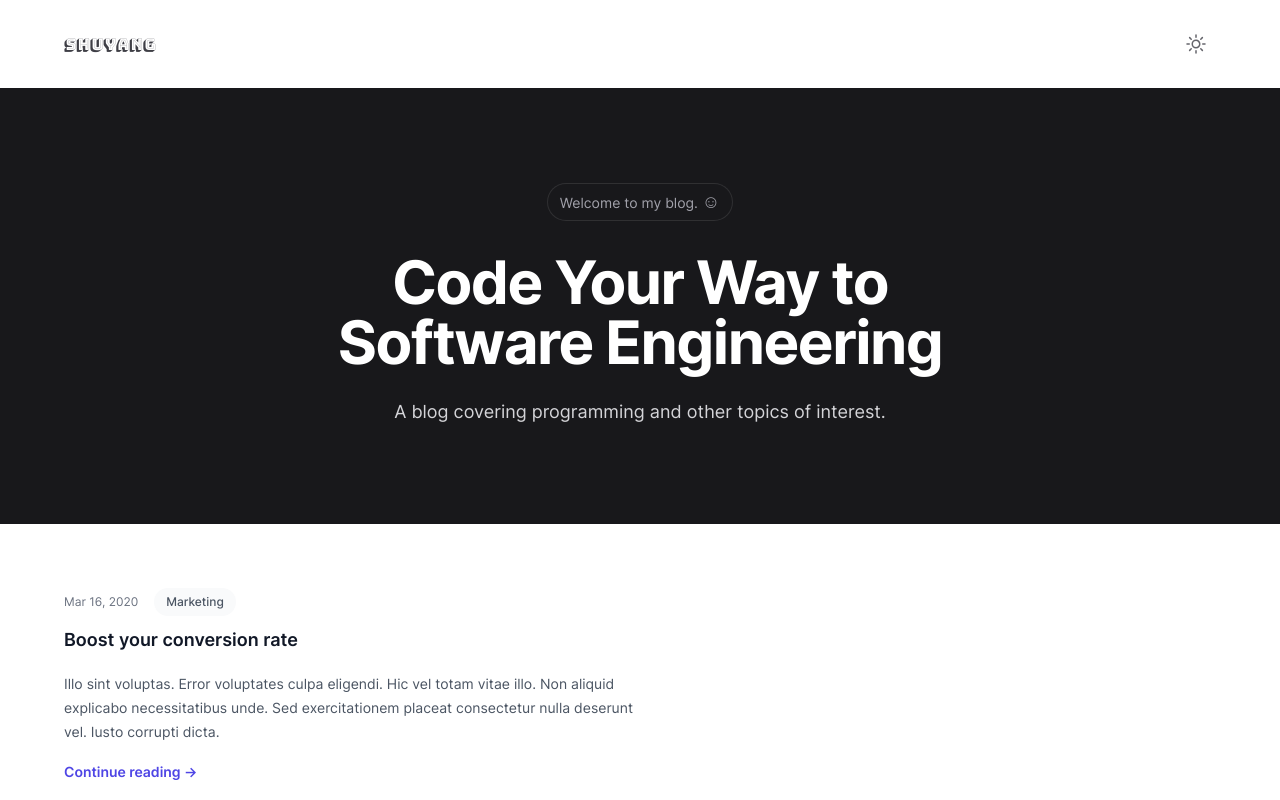
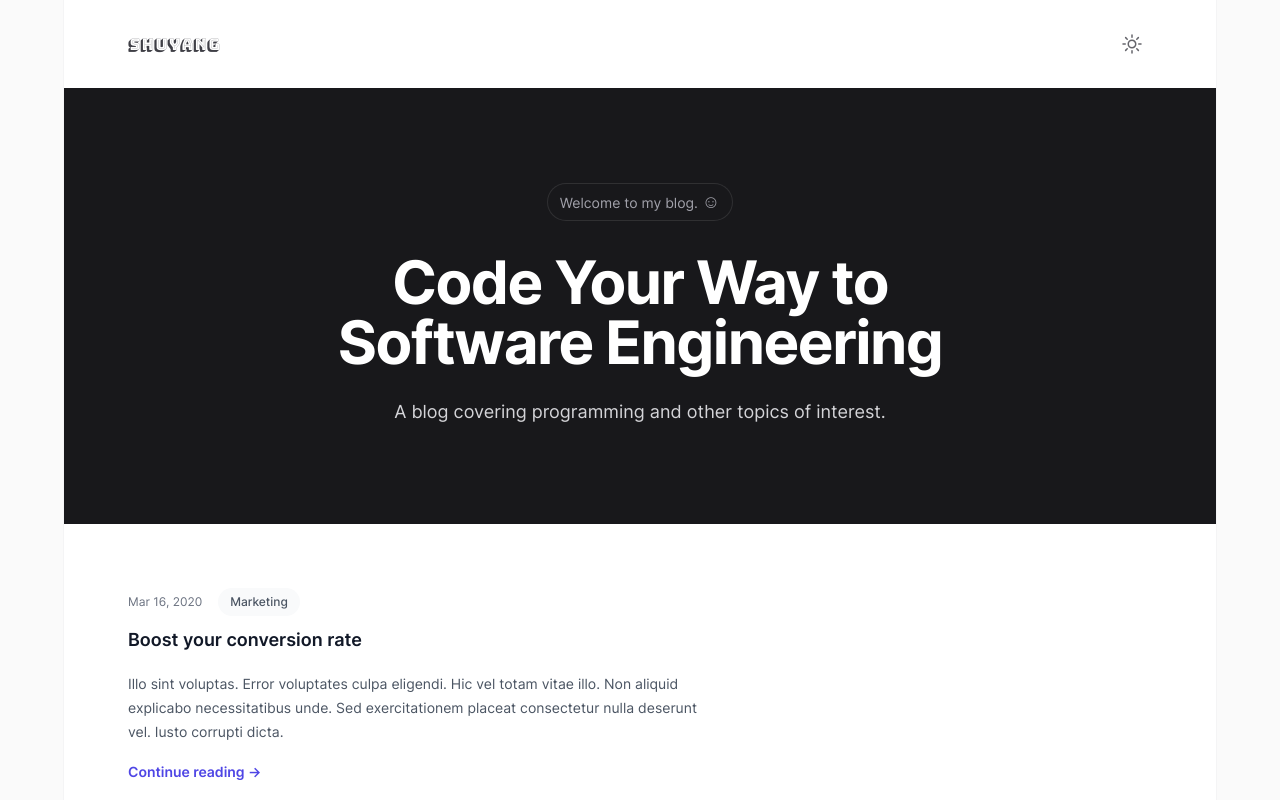
Before and after one commit to shuyang0129/woe-blog, a Next.js app: page / in a window 1280 px wide. Shown: the top 800 px of the page. Built offline with nearby package versions, Linux system fonts and the light colour scheme.

Commit message:
feat: handle wide screen

```diff
--- a/src/components/Container.tsx
+++ b/src/components/Container.tsx
@@ -9,7 +9,7 @@ interface Props {
 const OuterContainer = forwardRef<HTMLDivElement, Props & HTMLAttributes<HTMLDivElement>>(
   function OuterContainer({ className, children, ...props }, ref) {
     return (
-      <div ref={ref} className={clsx('px-8', className)} {...props}>
+      <div ref={ref} className={clsx('sm:px-8', className)} {...props}>
         <div className="mx-auto max-w-7xl lg:px-8">{children}</div>
       </div>
     )
@@ -19,7 +19,7 @@ const OuterContainer = forwardRef<HTMLDivElement, Props & HTMLAttributes<HTMLDiv
 const InnerContainer = forwardRef<HTMLDivElement, Props & HTMLAttributes<HTMLDivElement>>(
   function InnerContainer({ className, children, ...props }, ref) {
     return (
-      <div ref={ref} className={clsx('relative px-4 px-8 lg:px-12', className)} {...props}>
+      <div ref={ref} className={clsx('relative px-4 sm:px-8 lg:px-12', className)} {...props}>
         <div className="mx-auto max-w-2xl lg:max-w-5xl">{children}</div>
       </div>
     )
--- a/src/components/Footer.tsx
+++ b/src/components/Footer.tsx
@@ -13,7 +13,7 @@ function Footer() {
         <h2 id="footer-heading" className="sr-only">
           Footer
         </h2>
-        <Container.Outer className={clsx('pb-8', 'pt-16', 'sm:pt-24', 'lg:pt-32')}>
+        <Container className={clsx('pb-8', 'pt-16', 'sm:pt-24', 'lg:pt-32')}>
           <Divider />
           <NewsLetter className={clsx()} />
           <Divider />
@@ -31,7 +31,7 @@ function Footer() {
               &copy; 2023 Shuyang Chou. All rights reserved.
             </p>
           </div>
-        </Container.Outer>
+        </Container>
       </footer>
     </Fragment>
   )
--- a/src/components/Header.tsx
+++ b/src/components/Header.tsx
@@ -1,29 +1,22 @@
-import Container from '@/components/Container';
-import DarkModeToggler from '@/components/DarkModeToggler';
-import clsx from 'clsx';
-import localFont from 'next/font/local';
-import React, { memo } from 'react';
+import Container from '@/components/Container'
+import DarkModeToggler from '@/components/DarkModeToggler'
+import clsx from 'clsx'
+import localFont from 'next/font/local'
+import React, { memo } from 'react'
 
 const logo = localFont({ src: '../pages/fonts/Bungee_Shade/BungeeShade-Regular.ttf' })
 
 function Header() {
   return (
     <header>
-      <Container.Outer
-        className={clsx(
-          'bg-white',
-          'dark:bg-zinc-700',
-          'p-6',
-          'lg:px-8',
-          'transition',
-          'duration-200'
-        )}
+      <Container
+        className={clsx('dark:bg-zinc-700', 'p-6', 'lg:px-8', 'transition', 'duration-200')}
       >
         <div className={clsx('flex-1', 'flex', 'items-center', 'justify-between', 'max-w-7xl')}>
           <h2 className={clsx(logo.className, 'text-zinc-700', 'dark:text-zinc-100')}>ShuYang</h2>
           <DarkModeToggler />
         </div>
-      </Container.Outer>
+      </Container>
     </header>
   )
 }
--- a/src/components/Layout.tsx
+++ /dev/null
@@ -1,20 +0,0 @@
-import Footer from '@/components/Footer'
-import Header from '@/components/Header'
-import clsx from 'clsx'
-import React, {  memo, ReactNode } from 'react'
-
-interface Props {
-  children?: ReactNode
-}
-
-function Layout({ children }: Props) {
-  return (
-    <div className={clsx('flex', 'flex-col', 'h-screen')}>
-      <Header />
-      <main className={clsx('flex-1')}>{children}</main>
-      <Footer />
-    </div>
-  )
-}
-
-export default memo(Layout)
--- a/src/pages/_app.tsx
+++ b/src/pages/_app.tsx
@@ -1,7 +1,8 @@
-// import '@/styles/reset.css'
 import '@/styles/globals.css'
 
-import Layout from '@/components/Layout'
+import Footer from '@/components/Footer'
+import Header from '@/components/Header'
+import clsx from 'clsx'
 import localFont from 'next/font/local'
 import { Fragment } from 'react'
 
@@ -66,9 +67,18 @@ export default function App({ Component, pageProps }: AppProps) {
           font-family: ${inter.style.fontFamily};
         }
       `}</style>
-      <Layout>
-        <Component {...pageProps} />
-      </Layout>
+      <div className="fixed inset-0 flex justify-center sm:px-8">
+        <div className="flex w-full max-w-7xl lg:px-8">
+          <div className="w-full bg-white ring-1 ring-zinc-100 dark:bg-zinc-900 dark:ring-zinc-300/20" />
+        </div>
+      </div>
+      <div className={clsx('relative', 'flex', 'flex-col', 'h-screen')}>
+        <Header />
+        <main className={clsx('flex-1')}>
+          <Component {...pageProps} />
+        </main>
+        <Footer />
+      </div>
     </Fragment>
   )
 }
--- a/src/pages/_document.tsx
+++ b/src/pages/_document.tsx
@@ -21,7 +21,7 @@ export default function Document() {
           }}
         />
       </Head>
-      <body>
+      <body className="flex h-full flex-col bg-zinc-50 dark:bg-black">
         <Main />
         <NextScript />
       </body>
--- a/src/pages/index.tsx
+++ b/src/pages/index.tsx
@@ -6,11 +6,13 @@ import React, { Fragment } from 'react'
 function Home() {
   return (
     <Fragment>
-      <HeroSection />
-      <div className="w-full mt-16" />
       <Container.Outer>
+        <HeroSection />
+      </Container.Outer>
+      <Container>
+        <div className="w-full mt-16" />
         <BlogListSection />
-      </Container.Outer>
+      </Container>
     </Fragment>
   )
 }
```
